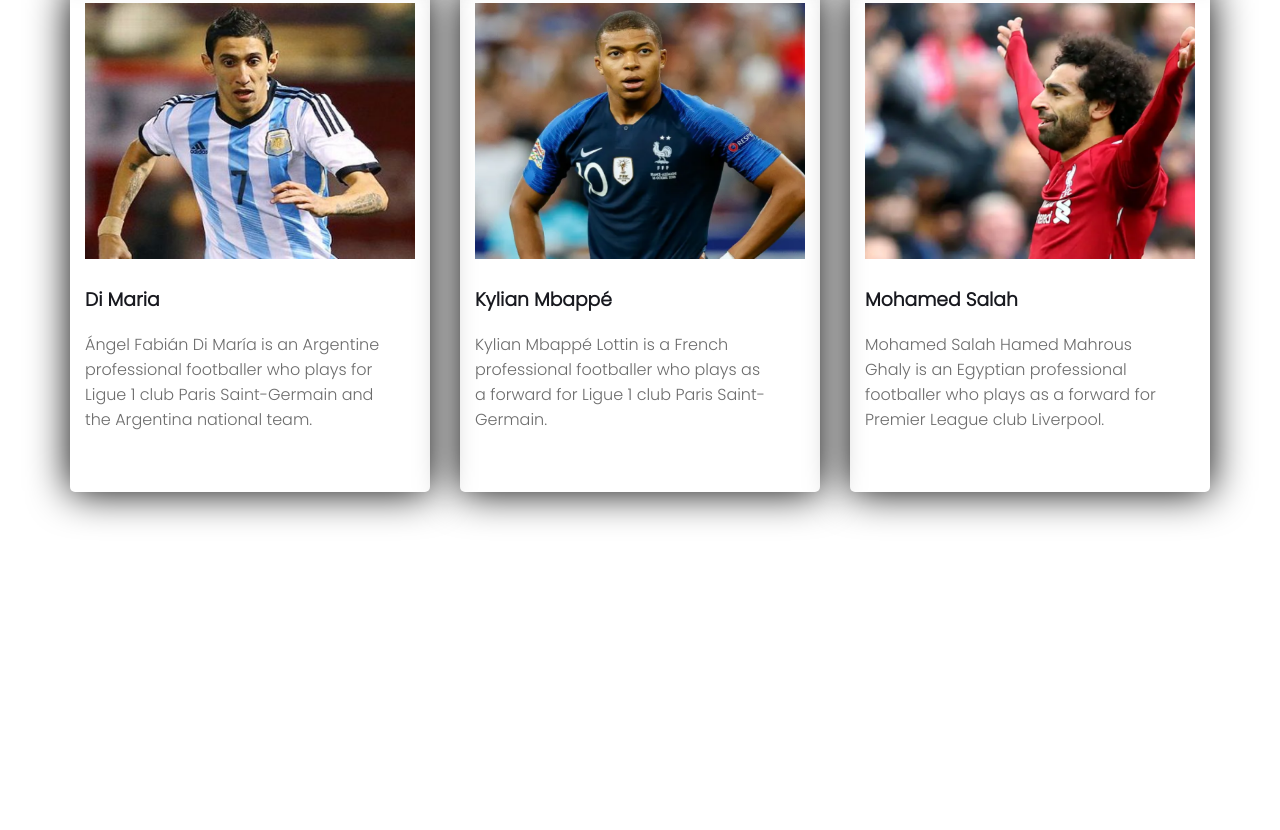
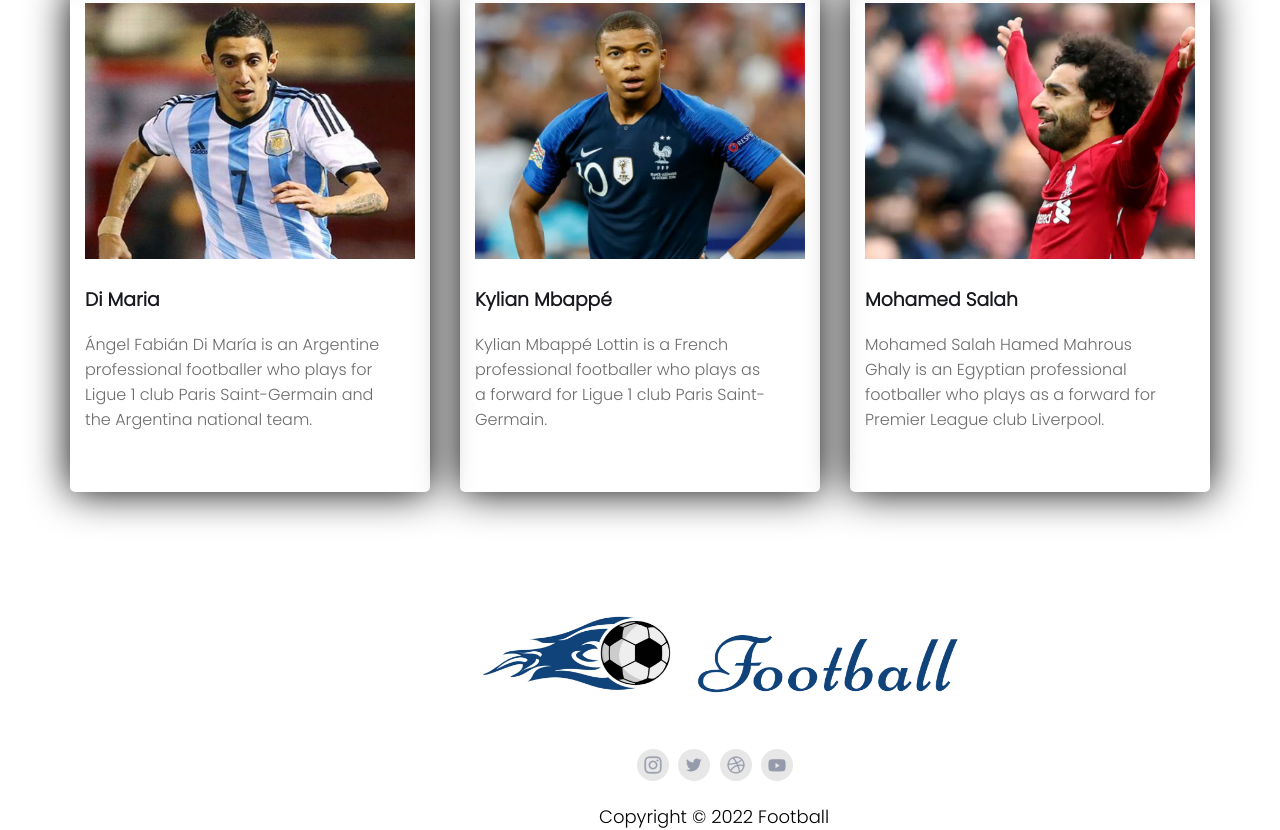
Before and after one commit to nazmulhasannome/my-football-portfolio, a plain HTML site: page index.html in a window 1280 px wide. Shown: the part 1821-2651 px from the top of the page. Before the commit the page ends 2410 px from the top, so only its background shows below. Drawn offline with Linux system fonts and the light colour scheme.

Commit message:
footer added

```diff
--- a/index.html
+++ b/index.html
@@ -115,6 +115,20 @@
         </section>
 
     </main>
+    <footer>
+        <div class="last-area">
+            <div class="logo"><img src="images/Logo.png" alt=""></div>
+            <div class="social"><img src="images/Social Icons/Instagram.png" alt="">
+                <img src="images/Social Icons/Twitter.png" alt="">
+                <img src="images/Social Icons/Dribbble.png" alt="">
+                <img src="images/Social Icons/Youtube.png" alt="">
+            </div>
+            <div class="last-title">
+                <p>Copyright © 2022 Football</p>
+            </div>
+        </div>
+
+    </footer>
 </body>
 
 </html>
--- a/styles/style.css
+++ b/styles/style.css
@@ -78,6 +78,43 @@ new section------------*/
     width: 300px;
 }
 .player-info{
-   color: #6C6C6C;
+   color: #6c6c6c;
    width: 300px;
 }
+/* -----------
+footer ----------- */
+.last-area{
+    display: grid;
+    grid-template-columns: repeat(1, 1fr);
+    flex-direction: column;
+    justify-content: center;
+    width: 483.87px;
+    height: 230px;
+    margin-left: 475px;
+
+
+}
+.logo img{
+    height: 110px;
+    width: 483px;
+    margin: 20px 0px;
+}
+.social{
+    width: 170px;
+    height: 32px;
+    margin-left: 157px;
+
+}
+.social img{
+    width: 32px;
+    height: 32px;
+    margin-left: 5px;
+
+}
+.last-title{
+    color: #000000;
+    font-size: 18px;
+    width: 236px;
+    height: 31px;
+    margin-left: 124px;
+}
```
